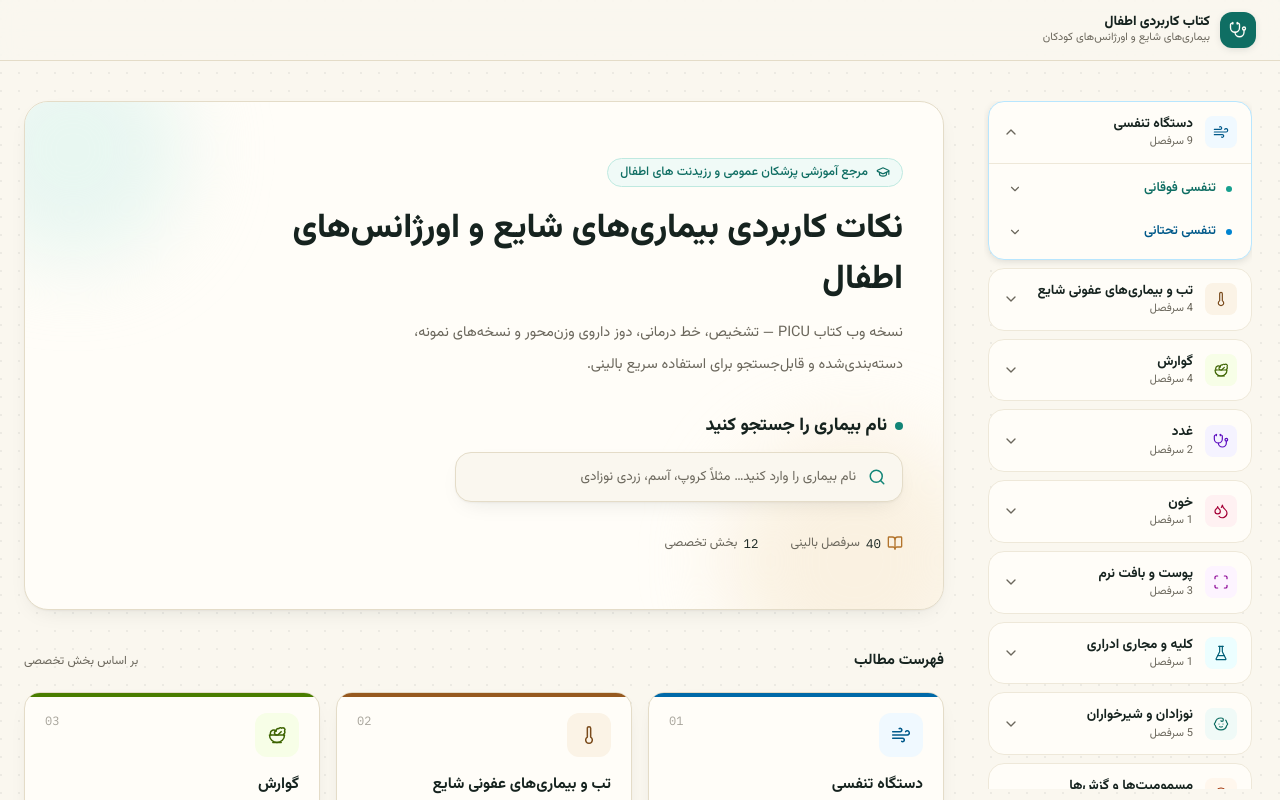
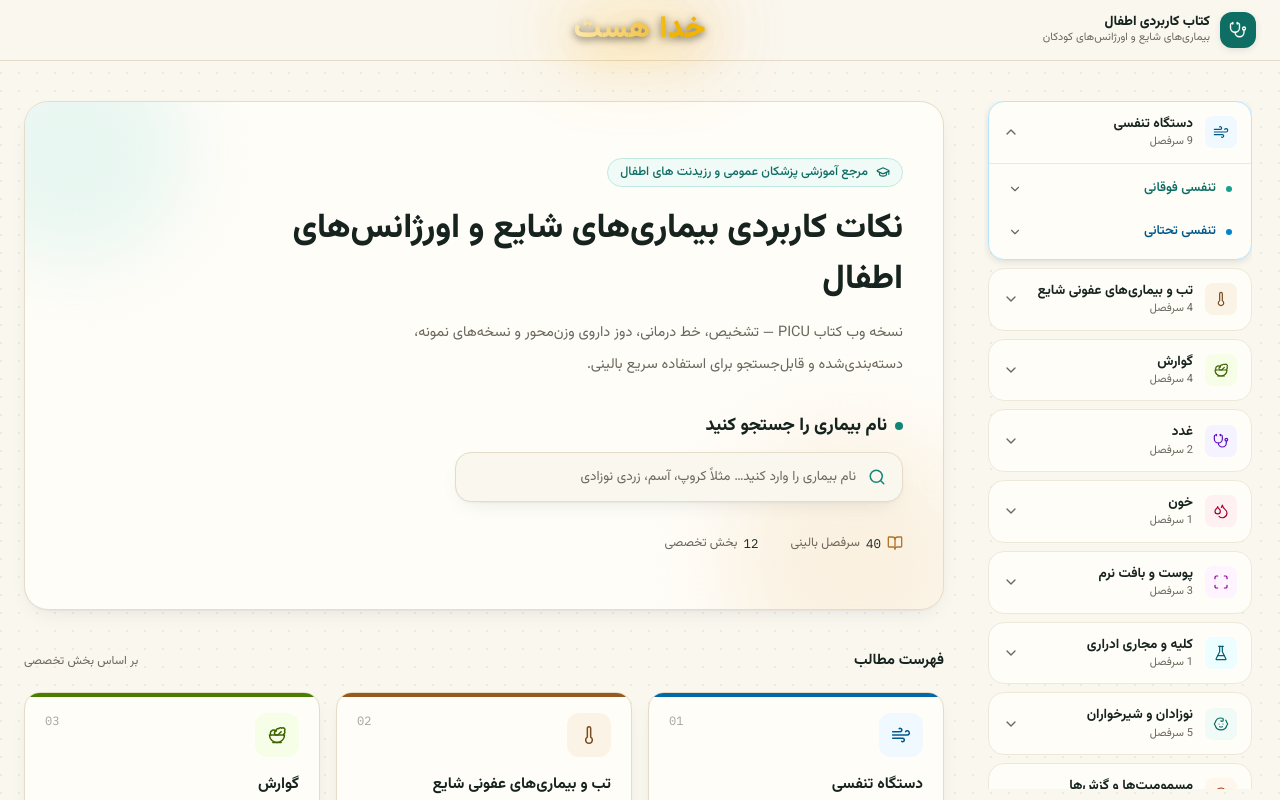
Before and after one commit to mohsenjamalpoor/pediabook1, a Next.js app: page / in a window 1280 px wide. Shown: the top 800 px of the page. Built offline with nearby package versions, Linux system fonts and the light colour scheme.

Commit message:
styles edit header khoda hast

```diff
--- a/src/components/Layout.jsx
+++ b/src/components/Layout.jsx
@@ -7,6 +7,7 @@ import Sidebar from "./Sidebar";
 
 import { getCategoriesWithTopics } from "@/lib/data";
 import { useResetOnChange } from "@/core/utils/useResetOnChange";
+import KhodaHast from "./module/KhodaHast";
 
 export default function Layout({ children, activeCategory, activeTopicSlug }) {
   const pathname = usePathname();
@@ -18,7 +19,8 @@ export default function Layout({ children, activeCategory, activeTopicSlug }) {
   return (
     <div className="min-h-screen">
       <header className="sticky top-0 z-40 border-b border-line bg-paper/85 backdrop-blur-md">
-        <div className="mx-auto flex max-w-7xl items-center gap-3 px-4 py-3 sm:px-6">
+        <div className="relative mx-auto flex max-w-7xl items-center gap-3 px-4 py-3 sm:px-6">
+          {/* منوی موبایل */}
           <button
             onClick={() => setDrawerOpen(true)}
             className="rounded-lg p-2 text-ink-soft hover:bg-paper-soft lg:hidden"
@@ -27,19 +29,27 @@ export default function Layout({ children, activeCategory, activeTopicSlug }) {
             <LuMenu className="h-5 w-5" />
           </button>
 
+          {/* لوگو */}
           <Link href="/" className="flex items-center gap-2.5">
             <span className="flex h-9 w-9 items-center justify-center rounded-xl bg-teal-800 text-paper-card shadow-tab">
               <LuStethoscope className="h-4.5 w-4.5" strokeWidth={1.8} />
             </span>
+
             <span className="hidden sm:block">
               <span className="block text-[13.5px] font-extrabold leading-4 text-ink">
                 کتاب کاربردی اطفال
               </span>
+
               <span className="block text-[11px] leading-4 text-ink-muted">
                 بیماری‌های شایع و اورژانس‌های کودکان
               </span>
             </span>
           </Link>
+
+          {/* خدا هست - دقیقاً وسط */}
+          <div className="absolute left-1/2 -translate-x-1/2">
+            <KhodaHast size="sm" animated={true} />
+          </div>
         </div>
       </header>
 
```
